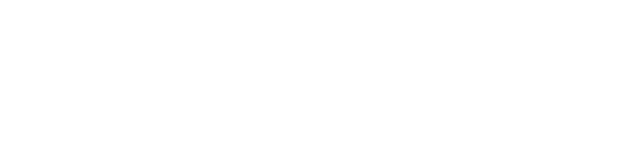
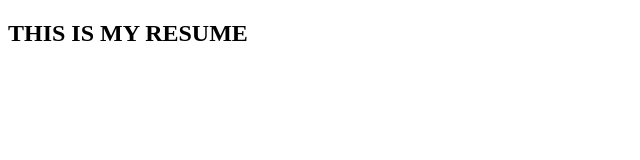
Before and after one commit to jasonxzx/firstblood, a plain HTML site: page index.html in a window 1280 px wide. Shown: the whole page, without its empty margins (0-640 px from the left). Drawn offline with Linux system fonts and the light colour scheme.

Commit message:
Modify index.html

```diff
--- a/index.html
+++ b/index.html
@@ -1,2 +1,10 @@
-<!doctype  html>
-<html>
+<!doctype html>
+<html lang="en">
+<head>
+	<meta charset="UTF-8">
+	<title>Document</title>
+</head>
+<body>
+	<h2>THIS IS MY RESUME</h2>
+</body>
+</html>
```
